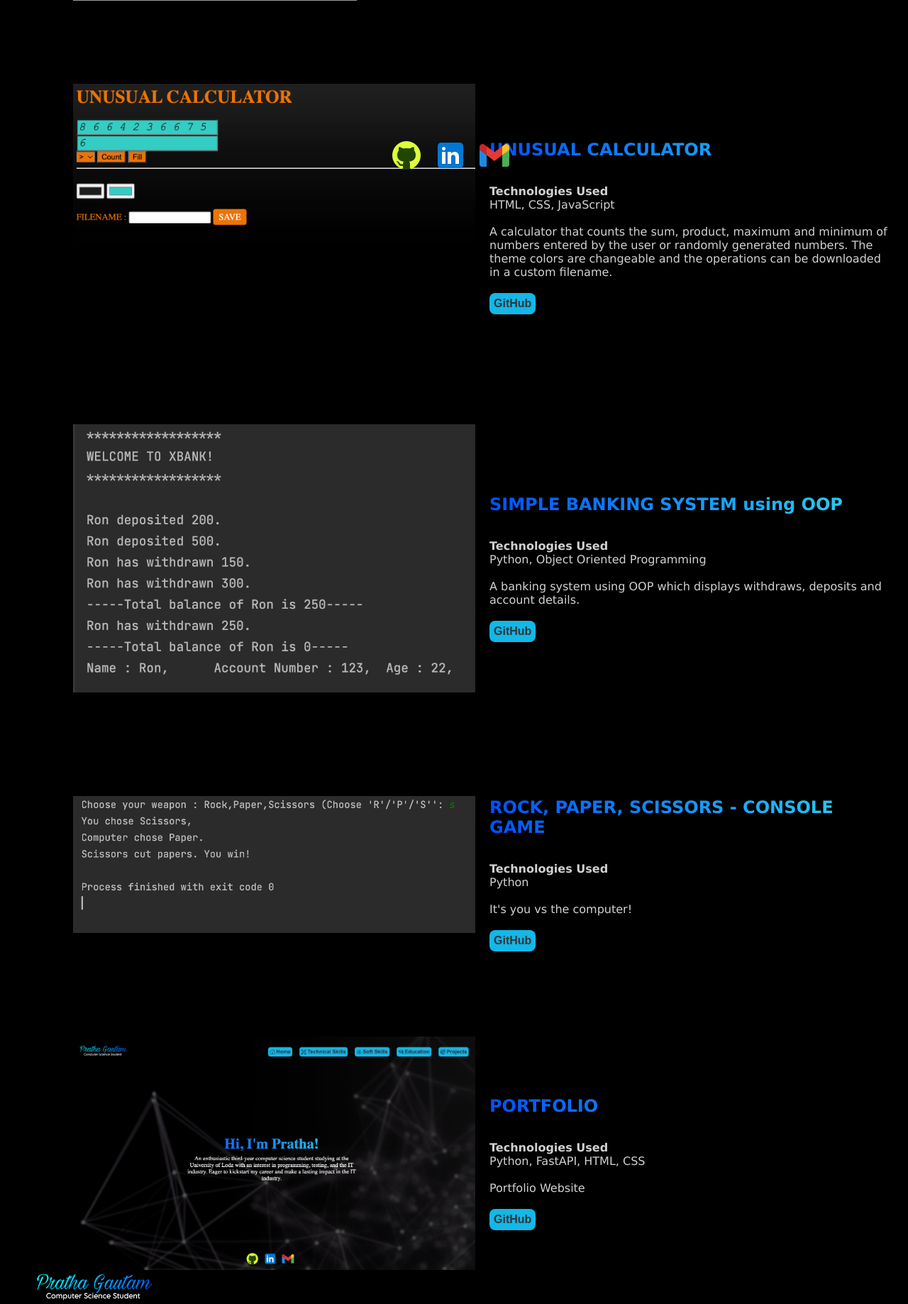
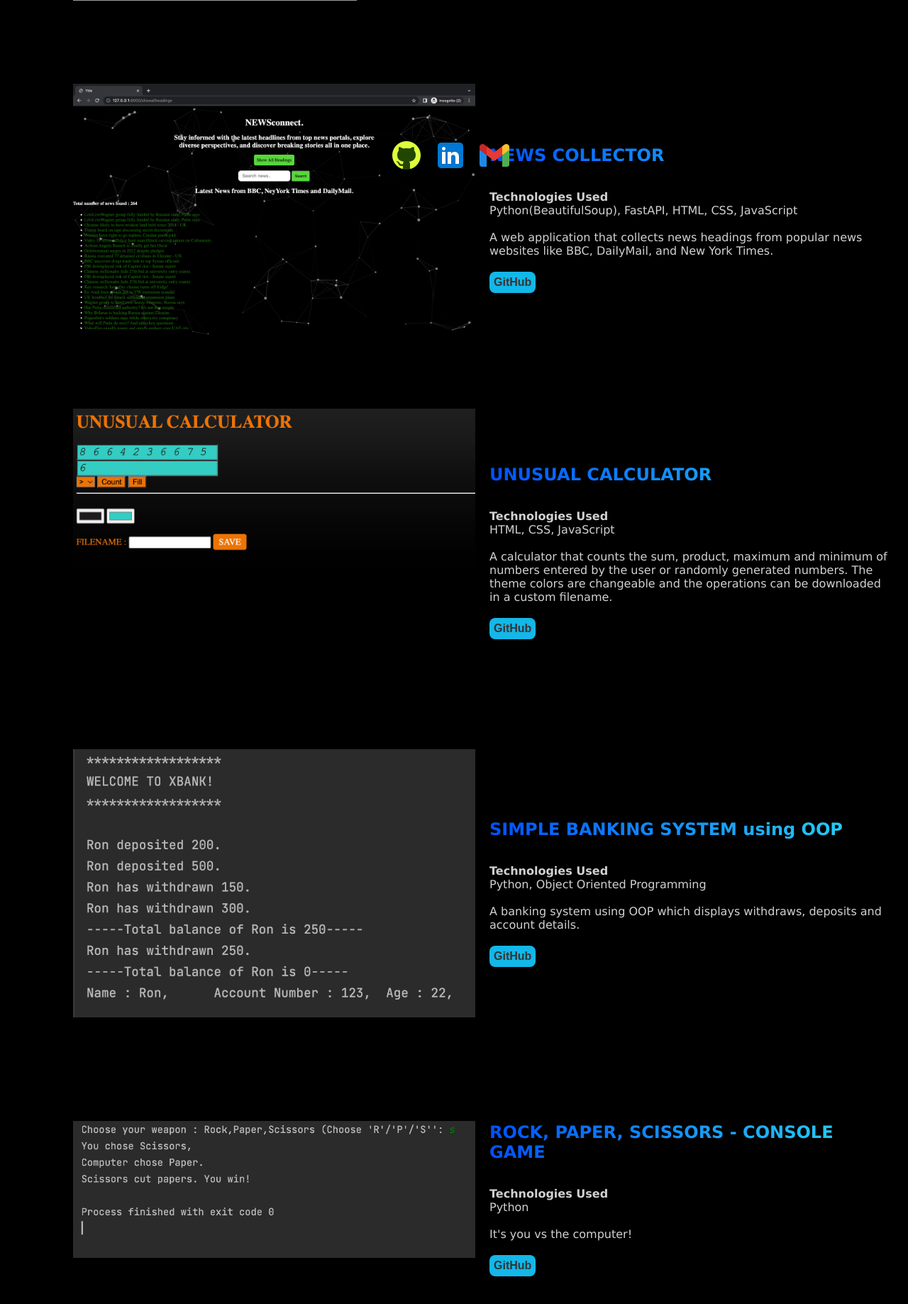
Before and after one commit to PrathaGautam/My_Portfolio, a FastAPI app: page /projects in a window 1280 px wide. Shown: the part 542-2380 px from the top of the page at 71% size. Run offline with FastAPI, Linux system fonts and the light colour scheme; grey boxes are pictures that could not be loaded.

Commit message:
New project added: news

```diff
--- a/main.py
+++ b/main.py
@@ -78,3 +78,8 @@ def redirect_to_portfolio():
 def redirect_to_calcu():
     github_link = "https://github.com/PrathaGautam/Unusual_Calculator"
     return RedirectResponse(url=github_link)
+
+@app.get("/news")
+def redirect_to_news():
+    github_link = "https://github.com/PrathaGautam/NEWSconnect"
+    return RedirectResponse(url=github_link)
--- a/templates/projects.html
+++ b/templates/projects.html
@@ -21,8 +21,22 @@
   </div>
 
   <div class="project">
+      <div class="image-container">
+      <img src="/static/Images/newsaggregator.png" alt="Project 2">
+    </div>
+      <div class="text-container">
+      <h3 class="blue-gradient">NEWS COLLECTOR</h3>
+      <p>
+        <br><b>Technologies Used</b><br>
+    Python(BeautifulSoup), FastAPI, HTML, CSS, JavaScript<br><br>A web application that collects news headings from popular news websites like BBC, DailyMail, and New York Times. </p>
+      <a href="/news" target="_blank" class="info_link" style="color: #333333">GitHub</a>
+    </div>
+</div>
+
+
+  <div class="project">
     <div class="image-container">
-      <img src="/static/Images/calculator.png" alt="Project 2">
+      <img src="/static/Images/calculator.png" alt="Project 3">
     </div>
     <div class="text-container">
       <h3 class="blue-gradient">UNUSUAL CALCULATOR</h3>
@@ -35,7 +49,7 @@
 
     <div class="project">
       <div class="image-container">
-      <img src="/static/Images/banking.png" alt="Project 2">
+      <img src="/static/Images/banking.png" alt="Project 4">
     </div>
       <div class="text-container">
       <h3 class="blue-gradient">SIMPLE BANKING SYSTEM using OOP</h3>
@@ -48,7 +62,7 @@
 
       <div class="project">
       <div class="image-container">
-      <img src="/static/Images/RPS.png" alt="Project 2">
+      <img src="/static/Images/RPS.png" alt="Project 5">
     </div>
       <div class="text-container">
       <h3 class="blue-gradient">ROCK, PAPER, SCISSORS - CONSOLE GAME</h3>
@@ -61,7 +75,7 @@
 
         <div class="project">
       <div class="image-container">
-      <img src="/static/Images/portfolio.png" alt="Project 2">
+      <img src="/static/Images/portfolio.png" alt="Project 6">
     </div>
       <div class="text-container">
       <h3 class="blue-gradient">PORTFOLIO</h3>
```
Also changed, not shown: static/Images/newsaggregator.png (added).
